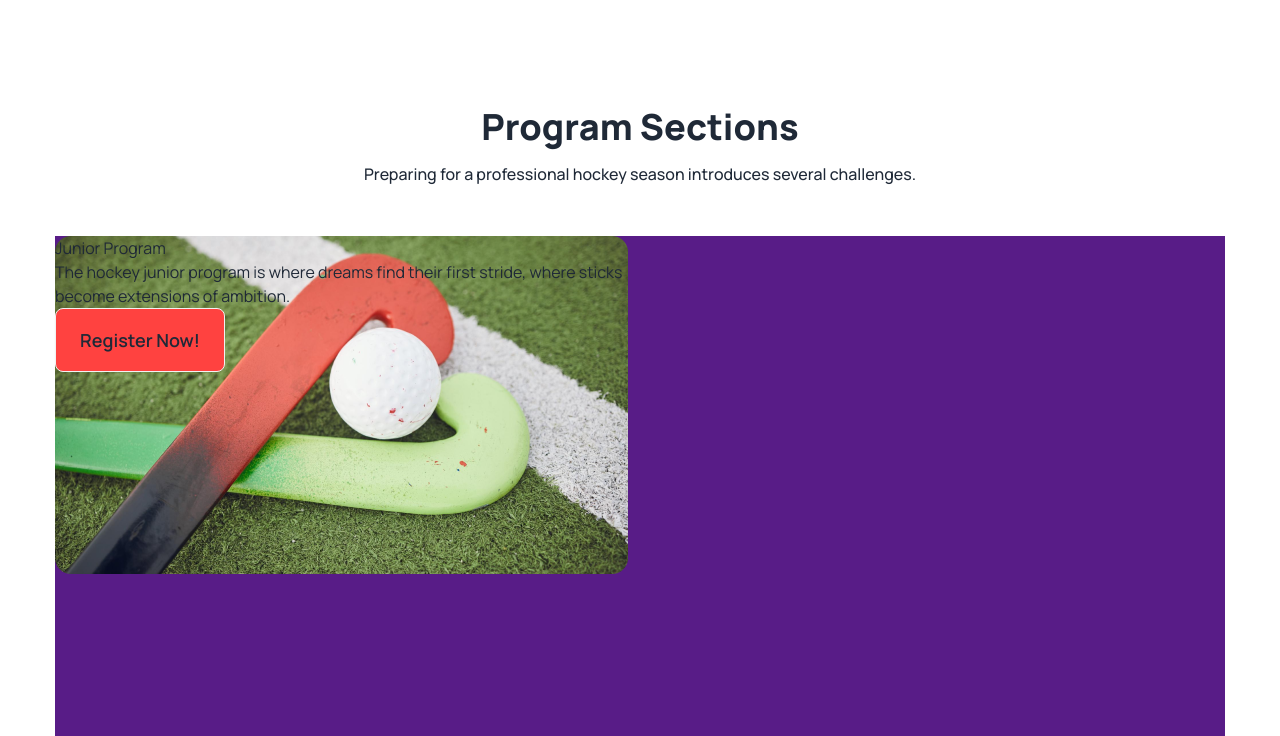
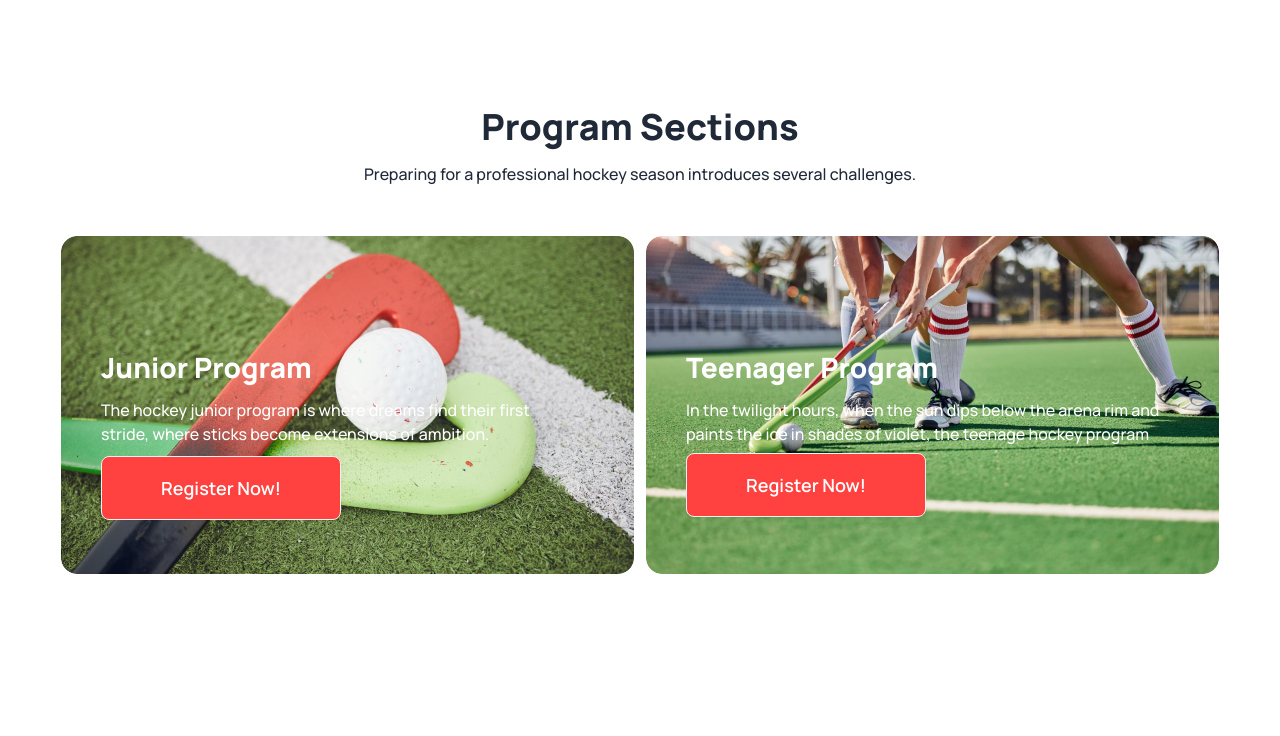
Before and after one commit to emonn1667/PH-Third-Assignment, a plain HTML site: page index.html in a window 1280 px wide. Shown: the part 1081-1817 px from the top of the page. Drawn offline with nearby package versions, Linux system fonts and the light colour scheme.

Commit message:
image with text

```diff
--- a/index.html
+++ b/index.html
@@ -170,11 +170,19 @@
 
         <!-- image-gallery22 start -->
 
-        <div class="gallery11 mt-[50px] mx-auto w-[1170px] h-[500px] bg-purple-900  ">
-            <div class="image1 w-[573px] h-[338px] bg-[url(./image/2.png)]">
-                <p>Junior Program</p>
-                <p>The hockey junior program is where dreams find their first stride, where sticks become extensions of ambition. </p>
-                <button class="btn btn-xs sm:btn-sm md:btn-md lg:btn-lg bg-[#FF4240]">Register Now!</button>
+        <div class="gallery11 mt-[50px] mx-auto w-[1170px] h-[500px] grid grid-cols-2">
+
+            <div class="image1 mx-auto w-[573px] h-[338px] bg-[url(./image/2.png)] pt-[110px] pl-[40px] rounded-2xl">
+                <p class="text-[#FFF] text-[28px] font-extrabold mb-[10px]">Junior Program</p>
+                <p class="text-[#FFF] text-[16px] font-[500] w-[450px] mb-[10px]">The hockey junior program is where dreams find their first stride, where sticks become extensions of ambition. </p>
+                <button class="btn btn-xs sm:btn-sm md:btn-md lg:btn-lg bg-[#FF4240] text-[#FFF] w-[240px] h-10">Register Now!</button>
+            </div>
+
+            <div class="image2 w-[573px] mx-auto h-[338px] bg-[url(./image/3.png)] pt-[110px] pl-[40px] rounded-2xl">
+                <p class="text-[#FFF] text-[28px] font-extrabold mb-[10px]">Teenager Program</p>
+                <p class="text-[#FFF] text-[16px] font-[500] w-[500px] h-[40px] mb-[10px]">
+                    In the twilight hours, when the sun dips below the arena rim and paints the ice in shades of violet, the teenage hockey program comes alive.</p>
+                <button class="btn btn-xs sm:btn-sm md:btn-md lg:btn-lg bg-[#FF4240] mt-[5px] text-[#FFF] w-[240px] h-10">Register Now!</button>
             </div>
 
         </div>
```
